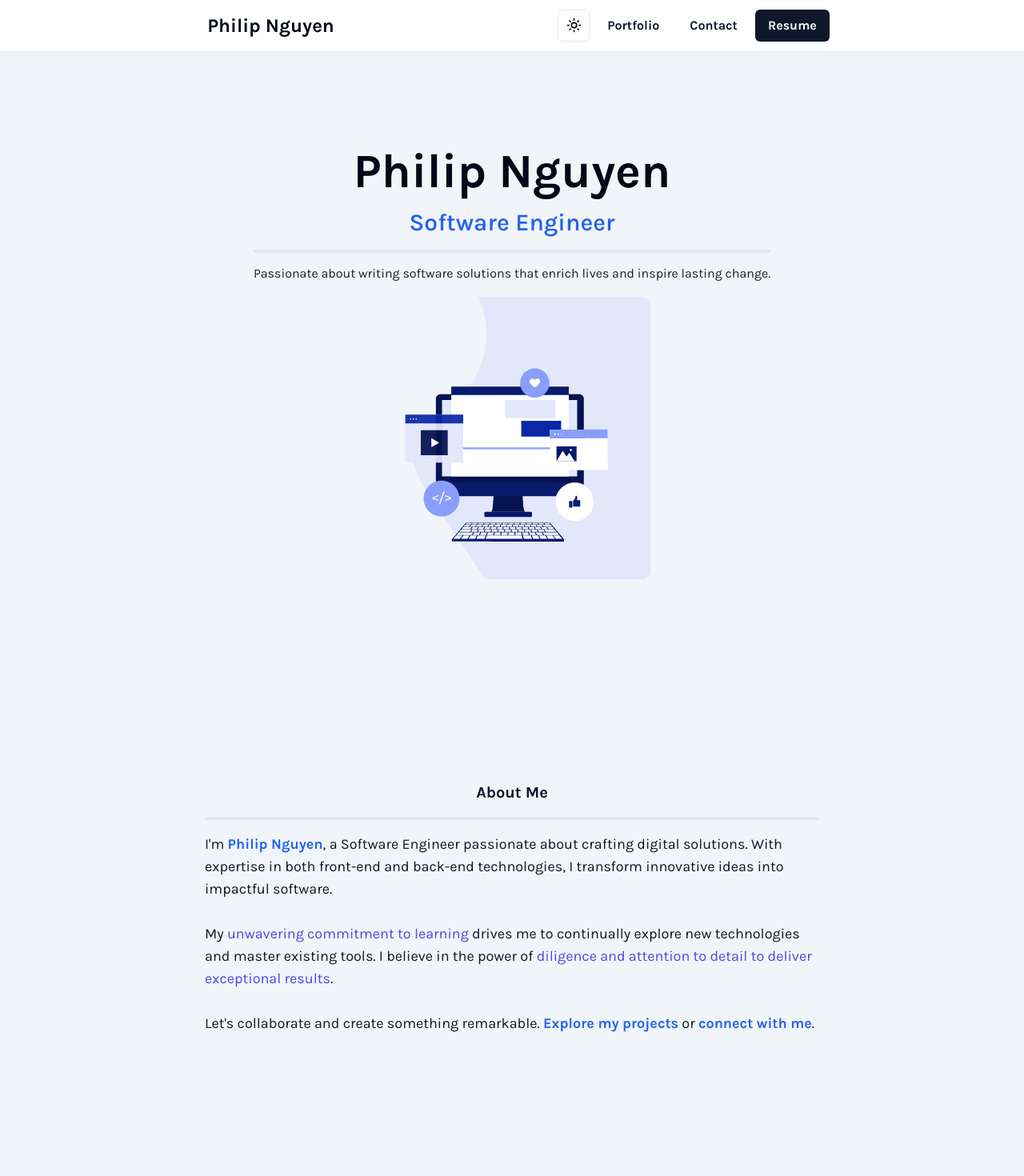
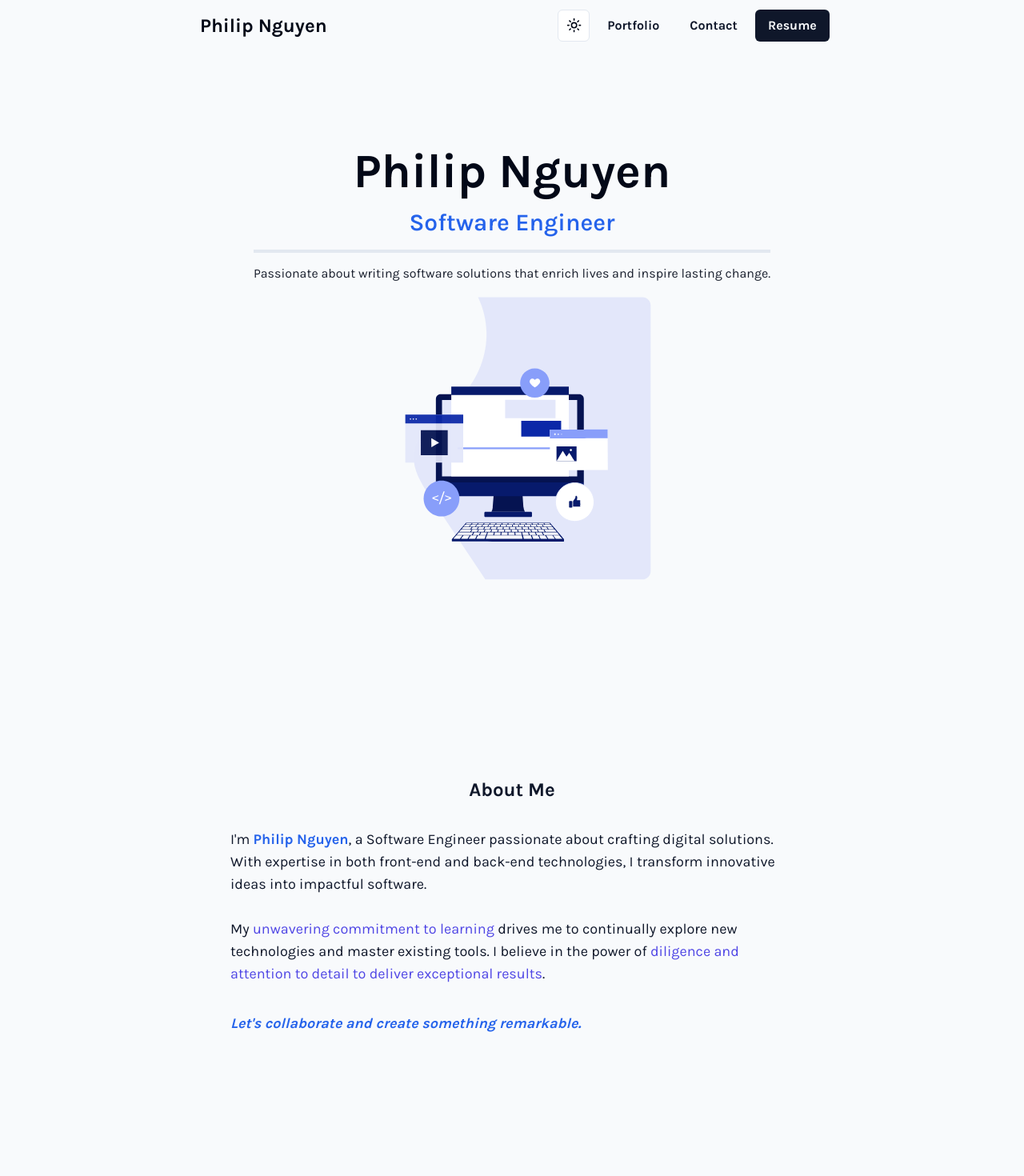
Before and after one commit to pn-code/personal-portfolio-nextjs, a Next.js app: page / in a window 1280 px wide. Shown: the top 1470 px of the page at 80% size. Built offline with nearby package versions, Linux system fonts and the light colour scheme.

Commit message:
Updated spacing and colors for UI

```diff
--- a/app/page.tsx
+++ b/app/page.tsx
@@ -6,7 +6,7 @@ import Navbar from "@/components/portfolio/Navbar";
 
 export default function Home() {
   return (
-    <main className="w-full bg-slate-100 dark:bg-slate-900">
+    <main className="w-full bg-slate-50 dark:bg-slate-900">
       <Navbar />
       <Main />
       <About />
--- a/components/portfolio/About.tsx
+++ b/components/portfolio/About.tsx
@@ -1,30 +1,41 @@
+import { Button } from "../ui/button";
+
 const About = () => {
   return (
     <div id="about" className="w-full h-[calc(100vh-130px)] sm:px-[20%] px-4">
       <div className="max-w-[1240px] w-full h-full mx-auto flex">
         <div className="w-full flex flex-col gap-2 sm:gap-4 justify-center">
-          <h1 className="text-xl text-primary font-bold text-center">
+          <h1 className="text-xl md:text-2xl text-primary font-bold text-center">
             About Me
           </h1>
-          <span className="border-b-primaryBtn border-b-2 sm:border-b-4"></span>
 
-          <p className="text-sm sm:text-lg text-primary text-left rounded-md">
+          <p className="text-sm sm:text-lg text-primary text-left rounded-md px-8 mt-4">
             I&apos;m{" "}
-            <span className="font-bold text-blue-600 dark:text-blue-400">Philip Nguyen</span>
+            <span className="font-bold text-blue-600 dark:text-blue-400">
+              Philip Nguyen
+            </span>
             , a Software Engineer passionate about crafting digital solutions.
             With expertise in both front-end and back-end technologies, I
             transform innovative ideas into impactful software.
             <br />
             <br />
-            My <span className="text-indigo-600 dark:text-indigo-400">unwavering commitment to learning</span> drives me to continually
-            explore new technologies and master existing tools. I believe in the
-            power of <span className="text-indigo-600 dark:text-indigo-400">diligence and attention to detail to deliver exceptional
-            results</span>.
+            My{" "}
+            <span className="text-indigo-600 dark:text-indigo-400">
+              unwavering commitment to learning
+            </span>{" "}
+            drives me to continually explore new technologies and master
+            existing tools. I believe in the power of{" "}
+            <span className="text-indigo-600 dark:text-indigo-400">
+              diligence and attention to detail to deliver exceptional results
+            </span>
+            .
             <br />
             <br />
-            Let&apos;s collaborate and create something remarkable.{" "}
-            <a className="text-blue-600 font-bold dark:text-blue-400 hover:underline" href="#projects">Explore my projects</a> or{" "}
-            <a className="text-blue-600 font-bold dark:text-blue-400 hover:underline" href="#footer">connect with me</a>.
+            <Button className="text-blue-600 dark:text-blue-400 italic font-bold text-sm sm:text-lg justify-start text-left p-0" variant="link">
+              <a href="#footer">
+                Let&apos;s collaborate and create something remarkable.
+              </a>
+            </Button>
           </p>
         </div>
       </div>
--- a/components/portfolio/Navbar.tsx
+++ b/components/portfolio/Navbar.tsx
@@ -4,12 +4,12 @@ import { Button } from "@/components/ui/button";
 
 const Navbar = () => {
   return (
-    <nav className="fixed bg-white dark:bg-slate-900 w-full flex flex-col md:flex-row md:px-[19%] justify-between items-center py-2 md:h-16 z-[100] shadow-sm">
-      <Link className="w-full text-center md:text-left" href="/">
-        <Button className="text-xl md:text-2xl font-bold" variant="ghost">
+    <nav className="fixed bg-slate-50 dark:bg-slate-900 w-full flex flex-col md:flex-row md:px-[19%] justify-between items-center py-2 md:h-16 z-[100]">
+      <a className="w-[220px]" href="/">
+        <Button className="w-full p-0 text-xl md:text-2xl font-bold" variant="ghost">
           Philip Nguyen
         </Button>
-      </Link>
+      </a>
 
       <ul className="w-full flex justify-center md:justify-end gap-1.5">
         <li>
--- a/components/portfolio/ProjectCard.tsx
+++ b/components/portfolio/ProjectCard.tsx
@@ -30,7 +30,7 @@ export default function ProjectCard({
   imageSrc,
 }: ProjectCardProps) {
   return (
-    <Card>
+    <Card className="dark:bg-black/25">
       <CardHeader>
         <CardTitle>{title}</CardTitle>
         <CardDescription>{description}</CardDescription>
--- a/components/portfolio/Projects.tsx
+++ b/components/portfolio/Projects.tsx
@@ -41,11 +41,11 @@ const Projects = () => {
       className="w-full h-full sm:px-[20%] mb-10 pt-10 flex flex-col gap-4"
     >
       <div className="flex flex-col h-full">
-        <h1 className="text-xl text-primary font-bold text-center mb-5">
+        <h1 className="text-xl md:text-2xl text-primary font-bold text-center">
           Projects
         </h1>
-        <span className="border-b-primaryBtn border-b-2 sm:border-b-4"></span>
-        <div className="w-full flex flex-col gap-12 mt-5">
+
+        <div className="w-full flex flex-col gap-12 mt-4">
           {allProjects.map((project) => (
             <ProjectCard
               key={project.id}
```
